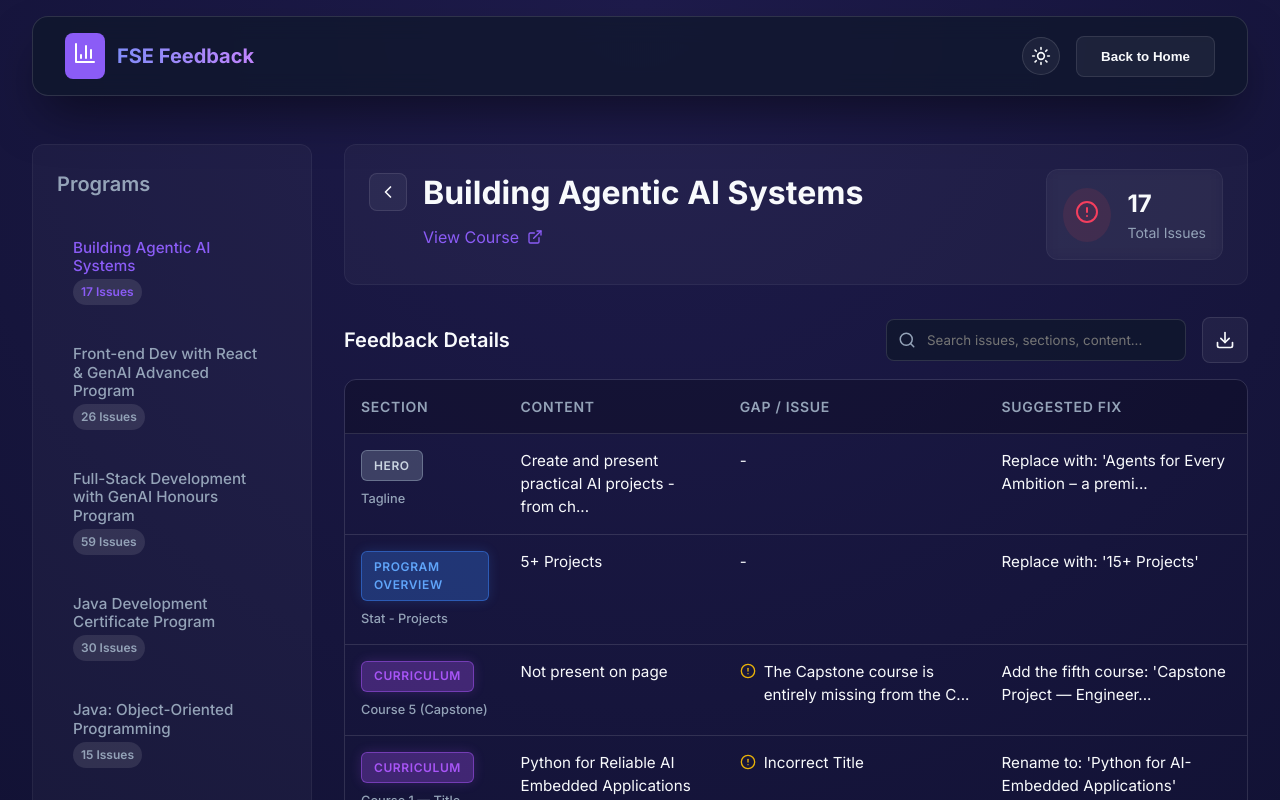
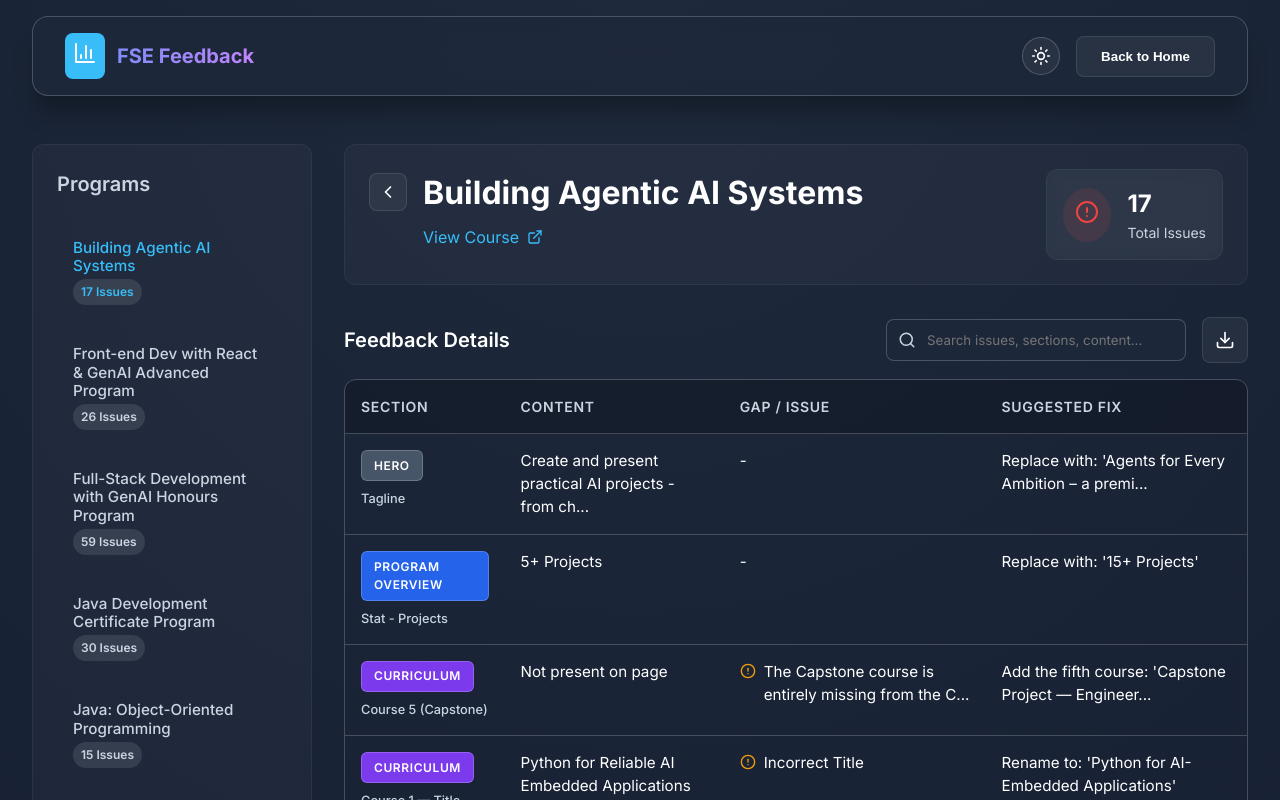
Before and after one commit to NanditaVora/website-feedback-dashboard, a React (Vite) app: page / in a window 1280 px wide. Both pictures are taken after a click on the button "Go to Dashboard". Shown: the top 800 px of the page. Built offline with nearby package versions, Linux system fonts and the light colour scheme.

Commit message:
style: High-contrast vibrancy update

```diff
--- a/src/components/Landing.jsx
+++ b/src/components/Landing.jsx
@@ -26,7 +26,7 @@ const Landing = ({ navigateToProgram, data }) => {
     .sort((a, b) => b.value - a.value);
 
   // Modern vibrant colors for the bars and pie slices
-  const colors = ['#8b5cf6', '#ec4899', '#3b82f6', '#10b981', '#f59e0b', '#ef4444', '#06b6d4', '#d946ef', '#84cc16'];
+  const colors = ['#38bdf8', '#818cf8', '#c084fc', '#f472b6', '#fb7185', '#fbbf24', '#34d399', '#2dd4bf', '#a3e635'];
 
   return (
     <div className="container animate-fade-in" style={{ padding: '2rem 2rem 4rem 2rem' }}>
--- a/src/index.css
+++ b/src/index.css
@@ -1,16 +1,16 @@
 :root {
-  --bg-color: #020617;
-  --bg-gradient: radial-gradient(circle at 50% 0%, #1e1b4b 0%, #020617 100%);
-  --text-primary: #f8fafc;
-  --text-secondary: #94a3b8;
-  --accent-color: #8b5cf6;
-  --accent-hover: #a78bfa;
-  --glass-bg: rgba(15, 23, 42, 0.7);
-  --glass-border: rgba(255, 255, 255, 0.12);
-  --card-shadow: 0 25px 50px -12px rgba(0, 0, 0, 0.5);
+  --bg-color: #0f172a;
+  --bg-gradient: radial-gradient(circle at 50% 0%, #1e293b 0%, #0f172a 100%);
+  --text-primary: #ffffff;
+  --text-secondary: #cbd5e1;
+  --accent-color: #38bdf8;
+  --accent-hover: #7dd3fc;
+  --glass-bg: rgba(30, 41, 59, 0.8);
+  --glass-border: rgba(255, 255, 255, 0.2);
+  --card-shadow: 0 20px 25px -5px rgba(0, 0, 0, 0.3);
   --success: #22c55e;
-  --warning: #eab308;
-  --danger: #f43f5e;
+  --warning: #f59e0b;
+  --danger: #ef4444;
 }
 
 :root[data-theme='light'] {
@@ -179,12 +179,12 @@ body {
   text-transform: uppercase;
 }
 
-.tag-blue { background: rgba(59, 130, 246, 0.3); color: #60a5fa; border: 1px solid rgba(59, 130, 246, 0.5); box-shadow: 0 0 12px rgba(59, 130, 246, 0.2); }
-.tag-purple { background: rgba(168, 85, 247, 0.3); color: #a855f7; border: 1px solid rgba(168, 85, 247, 0.5); box-shadow: 0 0 12px rgba(168, 85, 247, 0.2); }
-.tag-pink { background: rgba(236, 72, 153, 0.3); color: #f472b6; border: 1px solid rgba(236, 72, 153, 0.5); box-shadow: 0 0 12px rgba(236, 72, 153, 0.2); }
-.tag-green { background: rgba(16, 185, 129, 0.3); color: #34d399; border: 1px solid rgba(16, 185, 129, 0.5); box-shadow: 0 0 12px rgba(16, 185, 129, 0.2); }
-.tag-orange { background: rgba(249, 115, 22, 0.3); color: #fb923c; border: 1px solid rgba(249, 115, 22, 0.5); box-shadow: 0 0 12px rgba(249, 115, 22, 0.2); }
-.tag-default { background: rgba(148, 163, 184, 0.3); color: #cbd5e1; border: 1px solid rgba(148, 163, 184, 0.5); }
+.tag-blue { background: #2563eb; color: #ffffff; border: 1px solid rgba(255, 255, 255, 0.2); }
+.tag-purple { background: #7c3aed; color: #ffffff; border: 1px solid rgba(255, 255, 255, 0.2); }
+.tag-pink { background: #db2777; color: #ffffff; border: 1px solid rgba(255, 255, 255, 0.2); }
+.tag-green { background: #059669; color: #ffffff; border: 1px solid rgba(255, 255, 255, 0.2); }
+.tag-orange { background: #ea580c; color: #ffffff; border: 1px solid rgba(255, 255, 255, 0.2); }
+.tag-default { background: #475569; color: #ffffff; border: 1px solid rgba(255, 255, 255, 0.2); }
 
 :root[data-theme='light'] .tag-blue { color: #2563eb; }
 :root[data-theme='light'] .tag-purple { color: #9333ea; }
```
